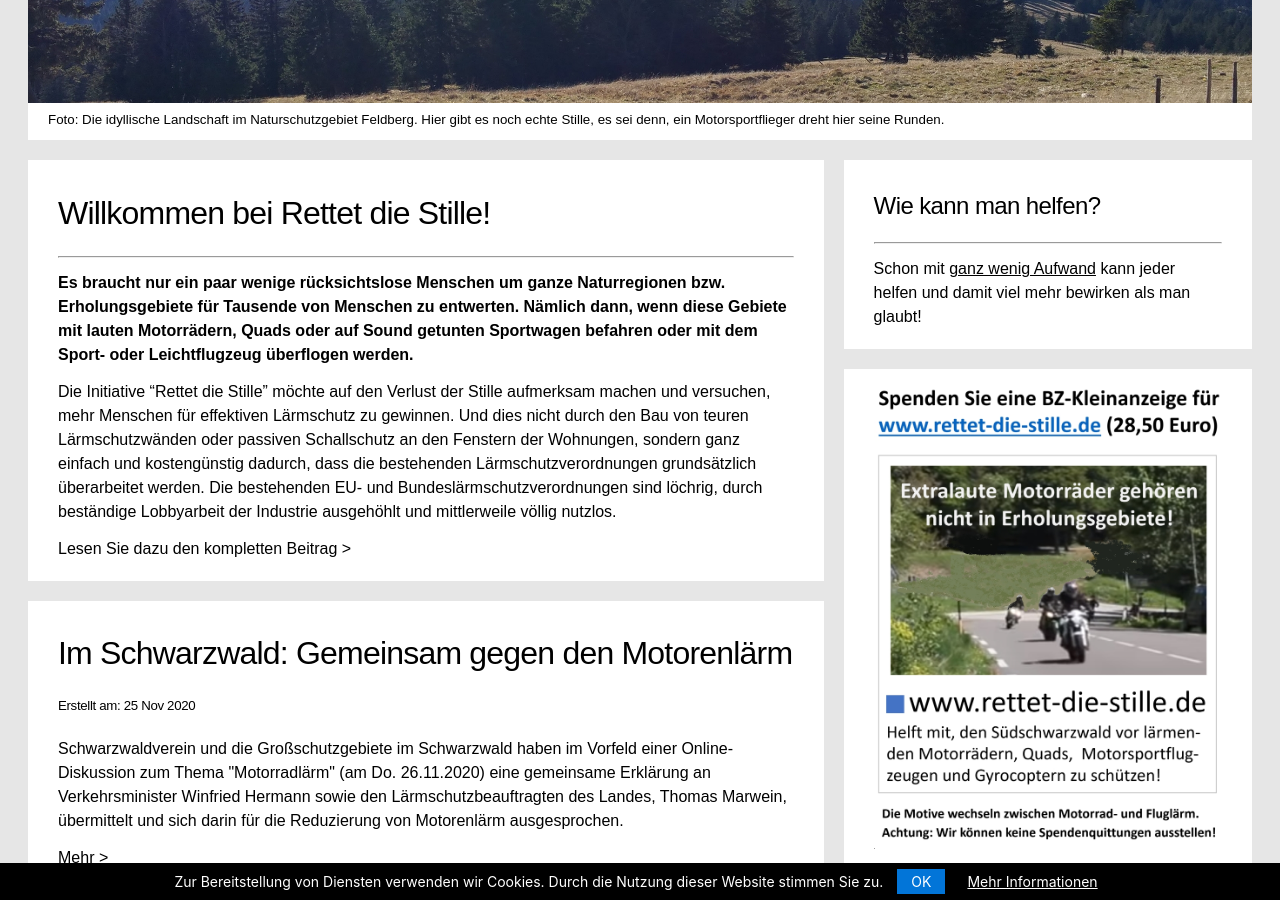
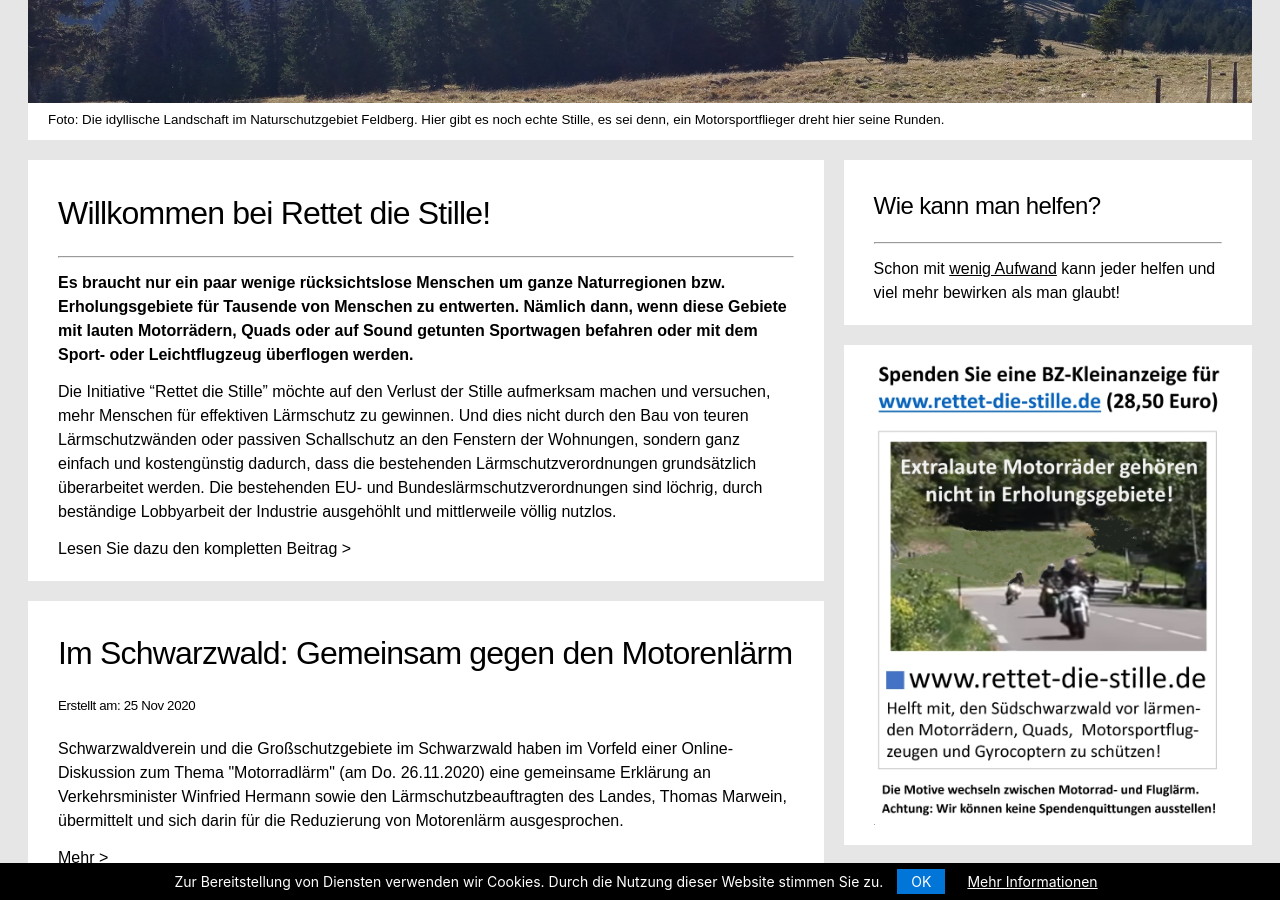
Before and after one commit to rettet-die-stille/rettet-die-stille.github.io, a Jekyll site: the page built from index.md, in a window 1280 px wide and 900 px high, scrolled down 424 px. Built offline with Jekyll 4.4.1, drawn with Linux system fonts in a browser that asks for light colours.

Commit message:
Update defaultmodern.html

```diff
--- a/_layouts/defaultmodern.html
+++ b/_layouts/defaultmodern.html
@@ -106,7 +106,7 @@ layout: default
         <div class="card">
           <h2>Wie kann man helfen?</h2>
           <hr>
-          <p>Schon mit <span style='text-decoration: underline;'><a href="/was-kann-ich-tun.html">ganz wenig Aufwand</a></span> kann jeder helfen und damit viel mehr bewirken als man glaubt!</p>
+          <p>Schon mit <span style='text-decoration: underline;'><a href="/was-kann-ich-tun.html">wenig Aufwand</a></span> kann jeder helfen und viel mehr bewirken als man glaubt!</p>
         </div>
         <div class="card">
           <form action="https://www.paypal.com/donate" method="post" target="_top">
```
